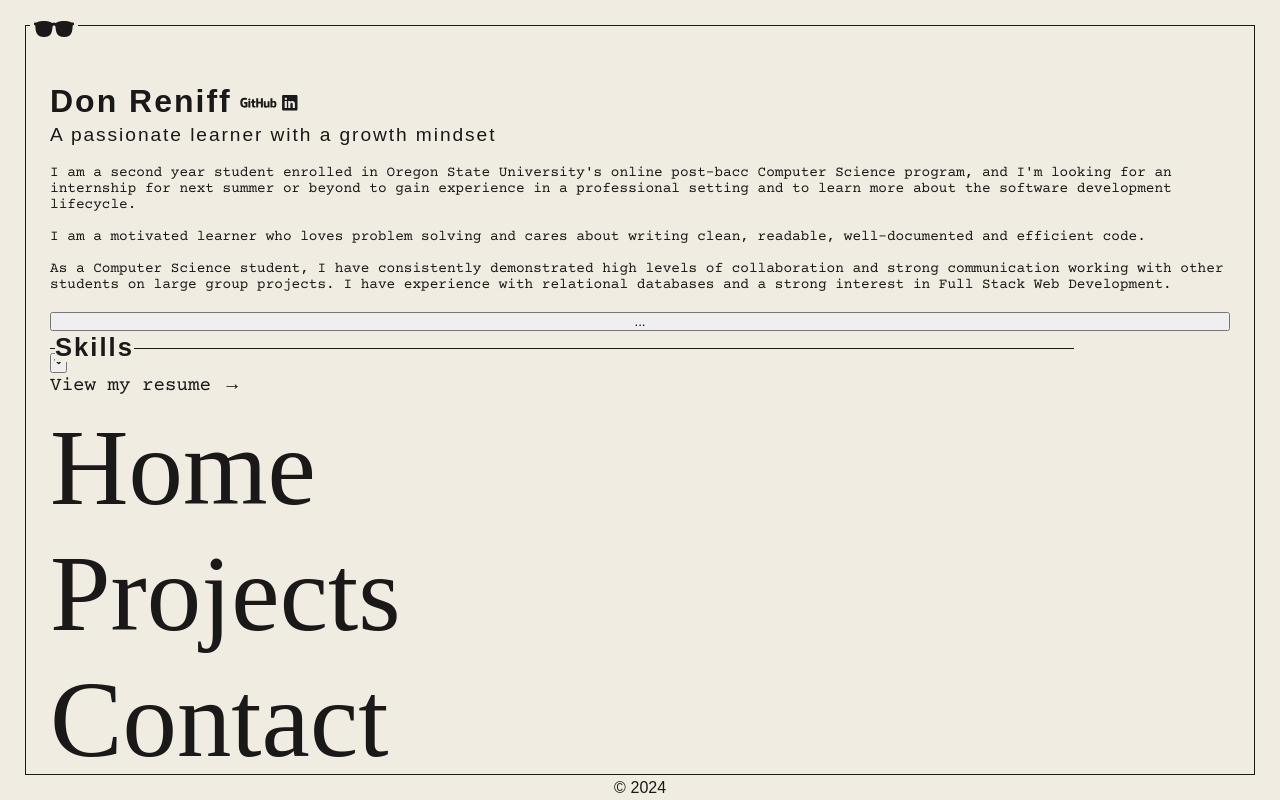
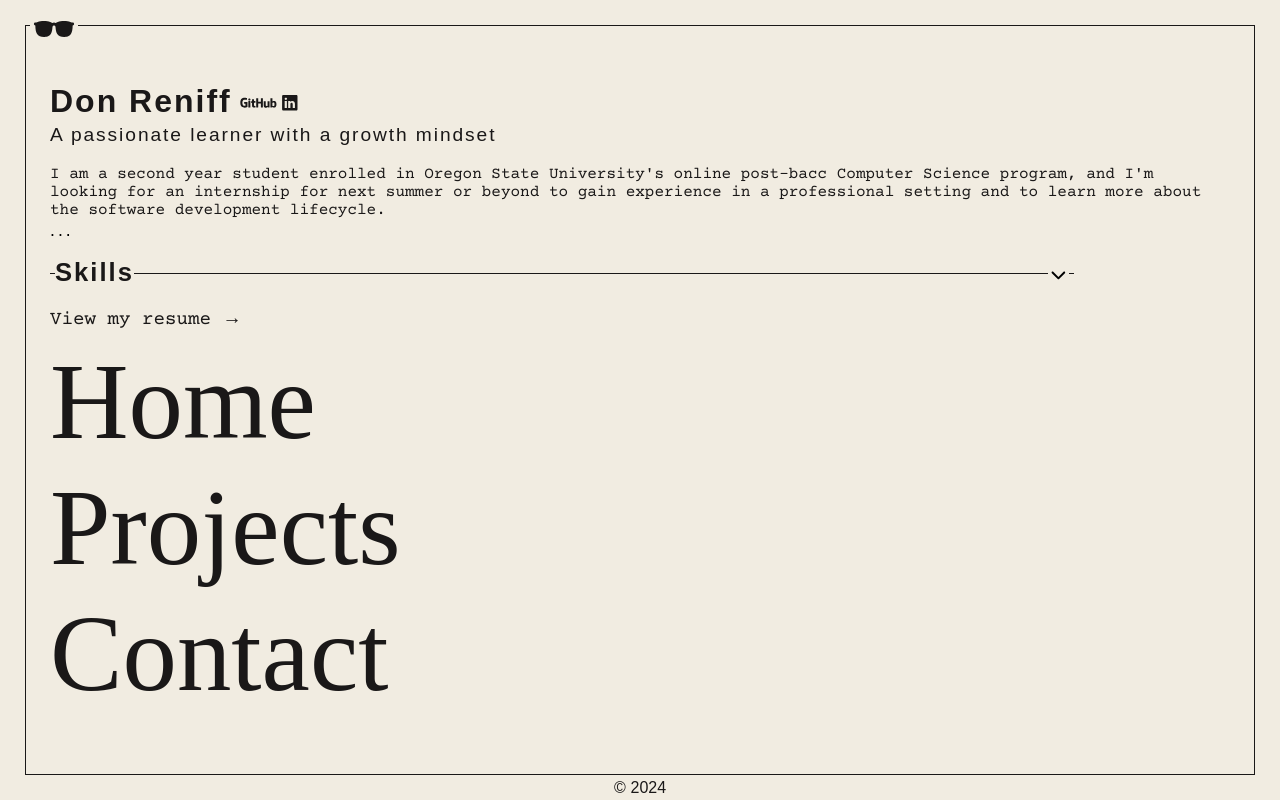
Before and after one commit to dreniff3/personal-portfolio, a React (Vite) app: page /info in a window 1280 px wide. Built offline with nearby package versions, Linux system fonts and the light colour scheme; a web font is replaced by a local one.

Commit message:
Add more styles for showing skills and text

```diff
--- a/src/index.css
+++ b/src/index.css
@@ -115,6 +115,14 @@ footer {
   cursor: pointer;
 }
 
+.home-info-description-container {
+  display: flex;
+  flex-direction: column;
+  gap: .7rem;
+  word-wrap: break-word;
+  line-height: 1.5rem;
+}
+
 .info-header {
   font-family: var(--mainFont);
   font-size: 1.2rem;
@@ -124,7 +132,7 @@ footer {
 
 .info-description {
   font-family: var(--secondaryFont);
-  font-size: 1.5rem;
+  font-size: 1.3rem;
   overflow: hidden;
   text-overflow: ellipsis;
 }
@@ -164,27 +172,60 @@ footer {
 }
 
 /*   ----- Info/About  -----  */
-.info-description-container {
-  height: 3rem;
+.about-info-description-container {
+  height: 3.5rem;
   overflow: hidden;
   text-overflow: ellipsis;
+  /* display: flex;
+  flex-direction: column;
+  gap: .7rem; */
 }
 
 .show {
   height: 100%;
+  display: flex;
+  flex-direction: column;
+  gap: .7rem;
 }
 
 .long {
-  font-size: .9rem;
-  padding-bottom: 1rem;
+  font-size: 1rem;
 }
 
-.show-btn {
+.show > .long {
+  line-height: 1.4rem;
+}
+
+.show-btn--text {
   border: none;
   background-color: inherit;
   width: fit-content;
-  margin-bottom: 1rem;
+  margin: -.1rem 0 1rem 0;
   letter-spacing: 3px;
+  font-size: 1.1rem;
+  cursor: pointer;
+  position: relative;
+}
+
+.ellipsis {
+  margin-top: -.3rem;
+}
+
+.ellipsis::after {
+  content: "";
+  position: absolute;
+  width: 92%;
+  height: 2px;
+  bottom: 0;
+  left: 0;
+  background-color: var(--fontColor);
+  transform-origin: bottom left;
+  transition: transform 0.2s ease-out;
+  transform: scaleX(0);
+}
+
+.ellipsis:hover::after {
+  transform: scaleX(1);
 }
 
 .skills {
@@ -197,6 +238,16 @@ footer {
   height: 1px;
   width: 100%;
   background: var(--fontColor);
+}
+
+.show-btn--skills {
+  position: absolute;
+  right: 5px;
+  top: 5px;
+  font-size: 1.3rem;
+  border: none;
+  background: var(--backgroundColor);
+  cursor: pointer;
 }
 
 .skills-header {
@@ -212,6 +263,10 @@ footer {
 .skills-header > h5 {
   font-size: 1.6rem;
   letter-spacing: 2px;
+}
+
+.empty {
+  margin-bottom: 1.8rem;
 }
 
 .skills-list {
```
